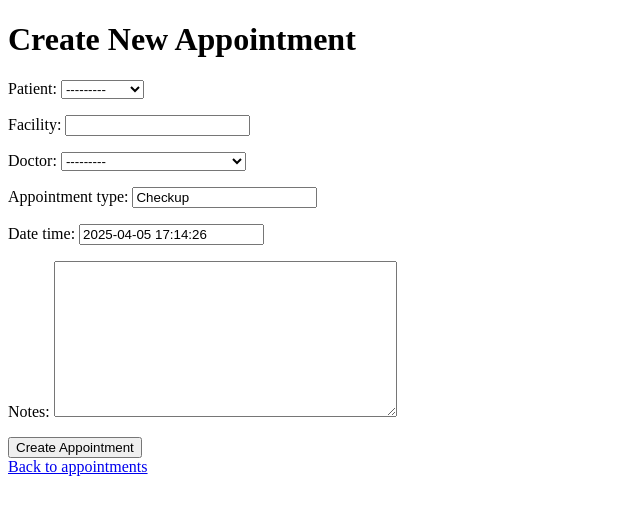
After one commit to juztjohn/CSCI-4560-DBMS, a Django app: page /appointments/create_appointment/ in a window 1280 px wide. The commit adds this page. Shown: the top 515 px of the page, without its empty margins (0-640 px from the left). Run offline with Django 5.2, Linux system fonts and the light colour scheme; a user stored in the database is signed in; data comes from the database, SQL or seed files in the repository; both versions use the stored data as it was after the commit.

Commit message:
Adjusted file structure and code to match main
This code was one commit behind main, so I adjusted the file structure and a few of the files in order to work properly with the current main branch.

```diff
--- a/core/forms.py
+++ b/core/forms.py
@@ -1,7 +1,7 @@
 from django import forms
 from django.contrib.auth.forms import UserCreationForm
 from django.contrib.auth.models import User
-from .models import Patient
+from .models import Patient, Doctor, Appointment
 
 class PatientSignUpForm(UserCreationForm):
     phone = forms.CharField(max_length=20, required=True)
@@ -20,3 +20,13 @@ class PatientSignUpForm(UserCreationForm):
             # Create the Patient profile. Note: if phone is unique, ensure the data is valid.
             Patient.objects.create(user=user, phone=self.cleaned_data.get('phone'))
         return user
+
+class AppointmentForm(forms.ModelForm):
+    class Meta:
+        model = Appointment
+        fields = ['patient', 'facility', 'doctor', 'appointment_type', 'date_time', 'notes']
+        # Optionally add widgets or labels:
+        widgets = {
+            'date': forms.DateInput(attrs={'type': 'date'}),
+            'time': forms.TimeInput(attrs={'type': 'time'}),
+        }
--- a/core/models.py
+++ b/core/models.py
@@ -23,7 +23,9 @@ class Doctor(models.Model):
 
 class Appointment(models.Model):
     patient = models.ForeignKey(Patient, on_delete=models.CASCADE)
+    facility = models.CharField(max_length=100, null=True)
     doctor = models.ForeignKey(Doctor, on_delete=models.CASCADE)
+    appointment_type = models.CharField(max_length=50, default='Checkup')
     date_time = models.DateTimeField(default=timezone.now)  # now as default
     notes = models.TextField(blank=True)
 
--- /dev/null
+++ b/core/templates/appointments/create_appointment.html
@@ -0,0 +1,17 @@
+<!-- templates/appointments/create_appointment.html -->
+<!DOCTYPE html>
+<html lang="en">
+<head>
+    <meta charset="UTF-8">
+    <title>Create Appointment</title>
+</head>
+<body>
+    <h1>Create New Appointment</h1>
+    <form method="post">
+        {% csrf_token %}
+        {{ form.as_p }}
+        <button type="submit">Create Appointment</button>
+    </form>
+    <a href="{% url 'appointments' %}">Back to appointments</a>
+</body>
+</html>
--- a/core/templates/dashboard.html
+++ b/core/templates/dashboard.html
@@ -18,6 +18,7 @@
     {% elif role == 'doctor' %}
       <h2>Doctor Dashboard</h2>
       <!-- Show doctor-specific details, for example a list of appointments -->
+      <a href="{% url 'doctor_appointments' %}">View Your Appointments</a>
 
     {% elif role == 'receptionist' %}
       <h2>Receptionist Dashboard</h2>
@@ -47,7 +48,7 @@
 
     <div class="container">
         <div class="grid">
-            <div class="box"><a href="{% url 'appointment_list' %}">Appointments</a></div>
+            <div class="box"><a href="{% url 'appointments' %}">Appointments</a></div>
             <div class="box">Labs</div>
             <div class="box"><a href="{% url 'patient_billing' %}">Billing</a></div>
             <div class="box">Update Info</div>
--- a/core/templates/pay_bill.html
+++ b/core/templates/pay_bill.html
@@ -29,14 +29,13 @@
         </header>
 
     </div>
+    <br><a href="/patient_billing">← Back to Patient Billing</a>
 
     <!-- Change payment status to true -->
     <div class="center-container">
         <button class="pay-btn">Pay Bill</button>
     </div>
 
-    <a href="/dashboard">← Back to Dashboard</a>
-
 
 </body>
 
--- a/core/urls.py
+++ b/core/urls.py
@@ -3,7 +3,8 @@ from . import views
 from .views import patient_dashboard, home
 
 urlpatterns = [
-    path('appointments/', views.appointment_list, name='appointment_list'),
+    path('appointments/', views.appointments, name='appointments'),
+    path('appointments/create_appointment/', views.create_appointment, name='create_appointment'),
     path('register/', views.patient_registration, name='patient_registration'),
     path('', views.home, name='home'),
     path('signup/', views.patient_signup, name='patient_signup'),
--- a/core/views.py
+++ b/core/views.py
@@ -4,20 +4,21 @@ from django.shortcuts import render, get_object_or_404, redirect
 from django.contrib import messages
 from django.contrib.auth.decorators import login_required
 from .models import Patient, Appointment
-from .forms import PatientSignUpForm
+from .forms import PatientSignUpForm, AppointmentForm
 
 def home(request):
     return render(request, 'home.html')
 
 @login_required  # ensures only authenticated users access this view
-def appointment_list(request):
+def appointments(request):
     try:
         patient = request.user.patient
     except Patient.DoesNotExist:
         messages.error(request, "You do not have a patient profile. Please complete your registration.")
         return redirect('patient_registration')  # Replace with the appropriate URL
-    appointments = Appointment.objects.filter(patient=patient)
-    return render(request, 'appointments_list.html', {'appointments': appointments})
+    # Retrieve appointments for the patient
+    appts = Appointment.objects.filter(patient=patient)
+    return render(request, 'appointments/appointments.html', {'appointments': appts})
 
 def patient_registration(request):
     return render(request, 'patient_registration.html')
@@ -57,6 +58,7 @@ def dashboard(request):
         context['role'] = 'admin'
         # Optionally, add admin-specific context data
     elif hasattr(user, 'doctor'):
+        context['doctor_appointments'] = Appointment.objects.filter(doctor=user.doctor)
         context['role'] = 'doctor'
         # Fetch doctor-specific data, e.g.:
         # context['appointments'] = Appointment.objects.filter(doctor=user.doctor)
@@ -73,20 +75,42 @@ def dashboard(request):
 
     return render(request, 'dashboard.html', context)
 
-@login_required  # ensures only authenticated users access this view
+@login_required
+def doctor_appointments(request):
+    try:
+        doctor = request.user.doctor
+        appts = Appointment.objects.filter(doctor=doctor)
+    except AttributeError:
+        appts = Appointment.objects.none()
+    return render(request, 'doctor/doctor_appointments.html', {'appointments': appts})
+
+@login_required
+def create_appointment(request):
+    if request.method == 'POST':
+        form = AppointmentForm(request.POST)
+        if form.is_valid():
+            appointment = form.save(commit=False)
+            appointment.patient = request.user.patient
+            appointment.save()
+            return redirect('appointments')
+    else:
+        form = AppointmentForm()
+    return render(request, 'appointments/create_appointment.html', {'form': form})
+
+@login_required
 def patient_billing(request):
     try:
         patient = request.user.patient
     except Patient.DoesNotExist:
         messages.error(request, "You do not have a patient profile. Please complete your registration.")
-        return redirect('patient_registration')  # Replace with the appropriate URL
+        return redirect('patient_registration')
     return render(request, 'patient_billing.html')
 
-@login_required  # ensures only authenticated users access this view
+@login_required
 def pay_bill(request):
     try:
         patient = request.user.patient
     except Patient.DoesNotExist:
         messages.error(request, "You do not have a patient profile. Please complete your registration.")
-        return redirect('patient_registration')  # Replace with the appropriate URL
+        return redirect('patient_registration')
     return render(request, 'pay_bill.html')
```
Also changed, not shown: core/templates/appointments/appointments.html (added, +44 -0 lines), core/migrations/0003_alter_patient_phone.py (added), core/migrations/0004_appointment_appointment_type_appointment_facility.py (added), db.sqlite3.
